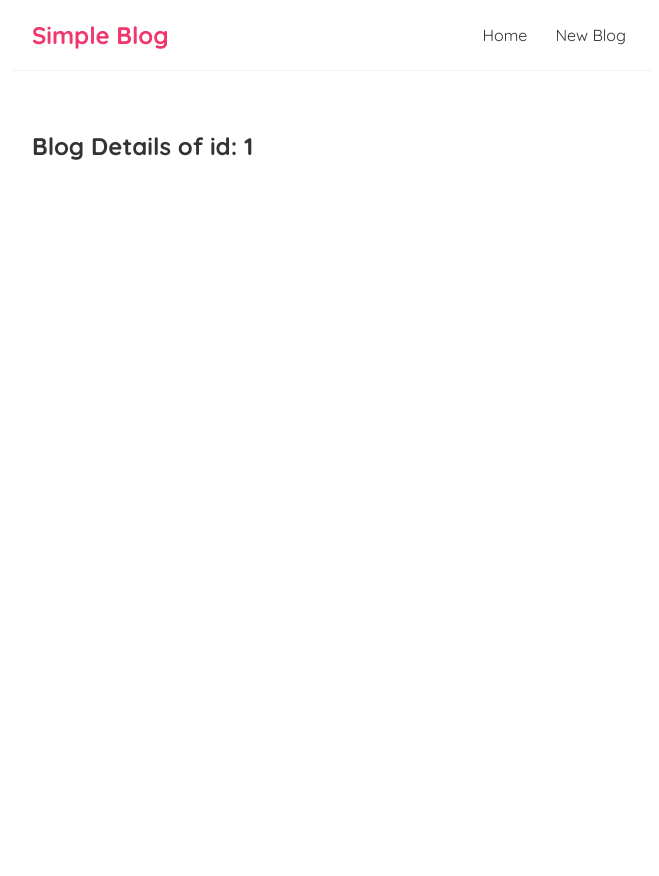
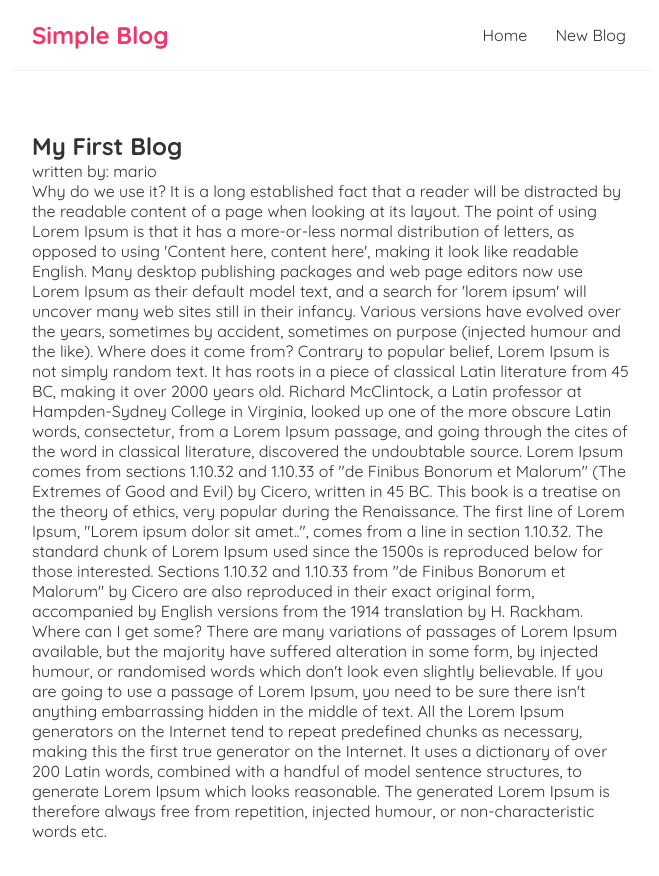
Before and after one commit to uzair004/simple-react-blog, a React (Create React App) app: page /blogs/1 in a window 1280 px wide. Shown: the top 876 px of the page, without its empty margins (308-967 px from the left). Before the commit the page ends 800 px from the top, so only its background shows below. Built offline with nearby package versions, Linux system fonts and the light colour scheme; data requests are answered from the project's data file.

Commit message:
Reusing custom hook

```diff
--- a/src/BlogDetails.js
+++ b/src/BlogDetails.js
@@ -1,11 +1,26 @@
 import { useParams } from "react-router-dom";
+import useFetch from "./useFetch";
 
 const BlogDetails = () => {
   const { id } = useParams();
 
+  const {
+    data: blog,
+    error,
+    pending,
+  } = useFetch("http://localhost:8000/blogs/" + id);
+
   return (
     <div className="blog-details">
-      <h2>Blog Details of id: {id}</h2>
+      {pending && <div>Loading....</div>}
+      {error && <div>{error}</div>}
+      {blog && (
+        <article>
+          <h2>{blog.title}</h2>
+          <p>written by: {blog.author}</p>
+          <div>{blog.body}</div>
+        </article>
+      )}
     </div>
   );
 };
--- a/src/useFetch.js
+++ b/src/useFetch.js
@@ -8,7 +8,7 @@
   useEffect(() => {
     const abortCont = new AbortController();
 
-    fetch("http://localhost:8000/blogs", { signal: abortCont.signal })
+    fetch(url, { signal: abortCont.signal })
       .then((res) => {
         if (!res.ok) {
           throw Error("Fetching resources failed!");
```
